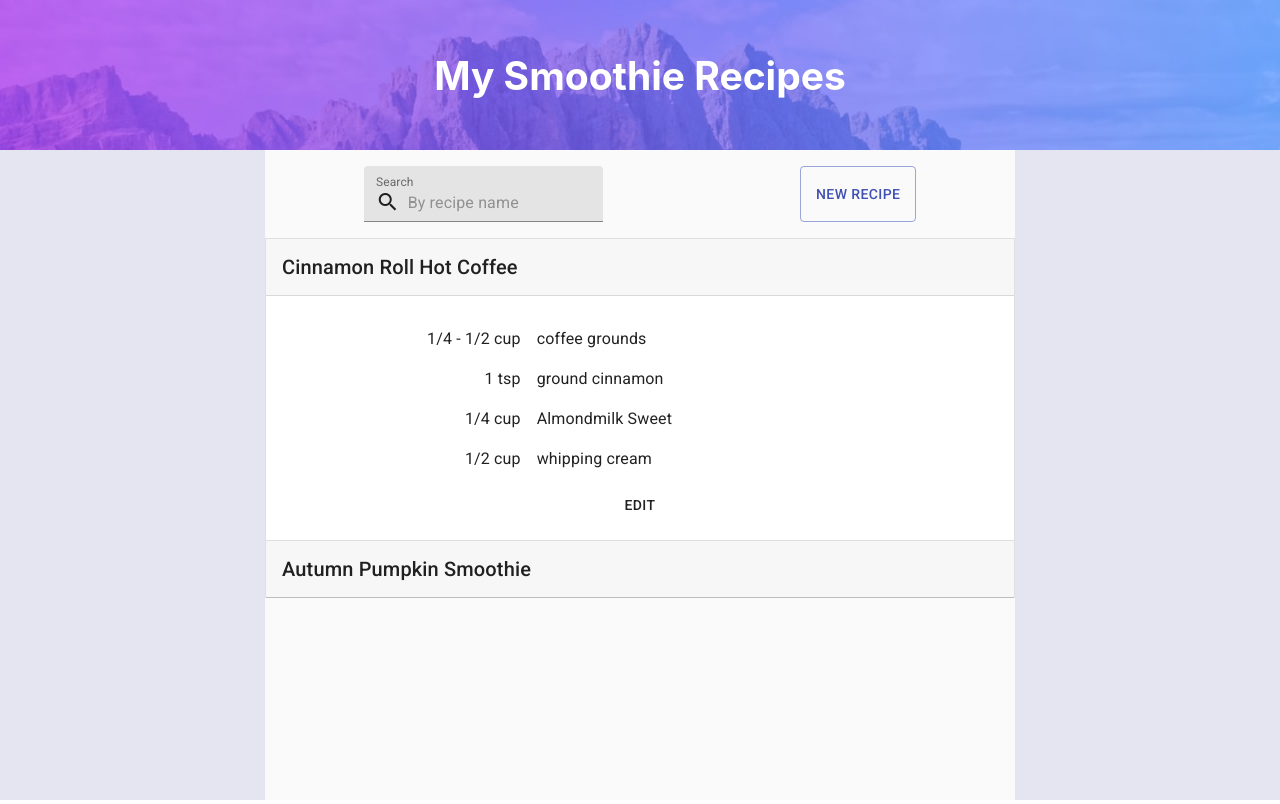
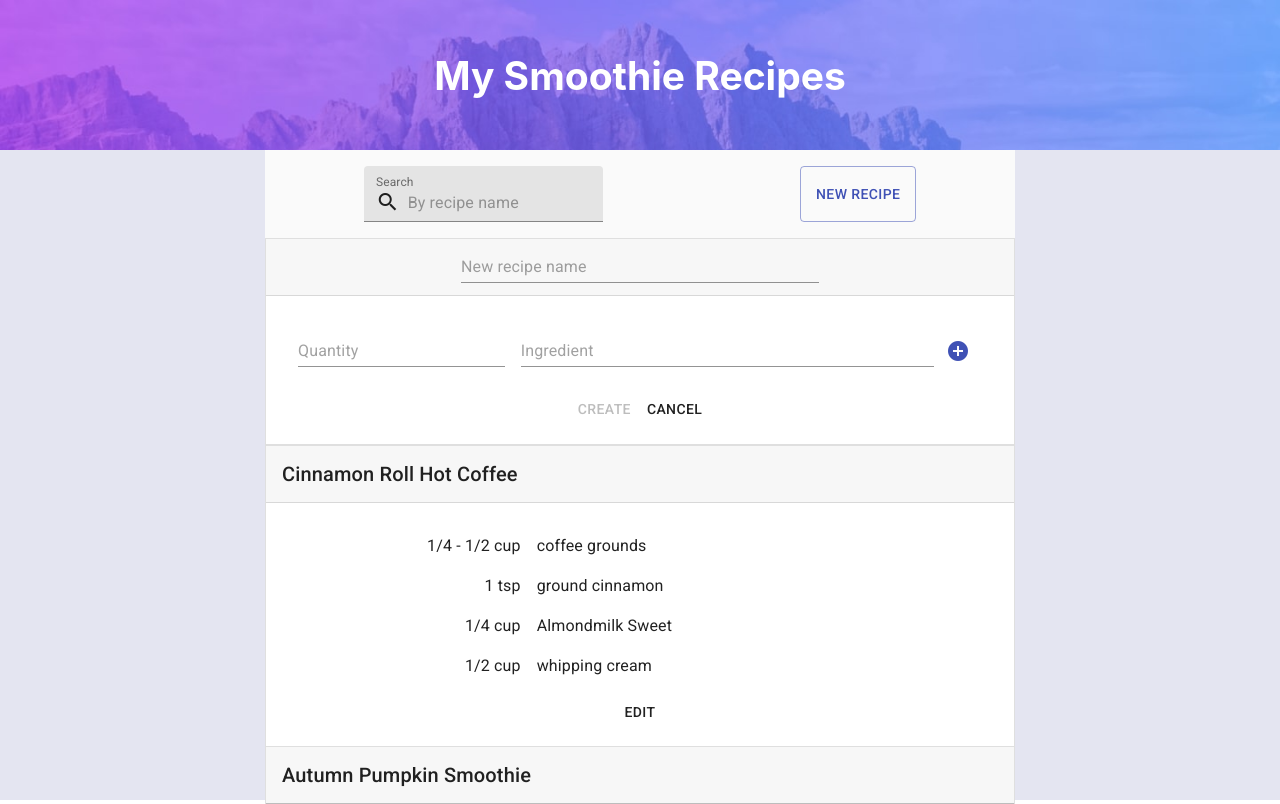
Before and after one commit to JGitHub01/smoothie-recipes-app, a React (Create React App) app: page / in a window 1280 px wide. Both pictures are taken after a click on the button "NEW RECIPE". Built offline with nearby package versions, Linux system fonts and the light colour scheme.

Commit message:
feat: 🎸 create new recipe

```diff
--- a/src/App.tsx
+++ b/src/App.tsx
@@ -9,6 +9,7 @@ import { RecipesList } from "./view/recipes-list/RecipesList";
 
 function App() {
   const [recipes, keyword, search] = useSearch();
+  const [isCreative, setIsCreative] = useState(false);
   useEffect(() => {
     search();
   }, []);
@@ -36,15 +37,25 @@ function App() {
                 search(event.target.value, 300);
               }}
             />
-            <Button variant="outlined" color="primary">
+            <Button
+              variant="outlined"
+              color="primary"
+              onClick={() => {
+                setIsCreative(true);
+              }}
+            >
               New Recipe
             </Button>
           </div>
           <div className="recipes-panel__list">
             <RecipesList
+              isCreative={isCreative}
               recipes={recipes}
               onSave={(status) => {
                 search();
+              }}
+              onCancelCreate={() => {
+                setIsCreative(false);
               }}
             />
           </div>
--- a/src/lib/local-storage-service.ts
+++ b/src/lib/local-storage-service.ts
@@ -12,7 +12,8 @@ export async function getRecipes(
   if (name) {
     return {
       recipes: recipes.filter(
-        (recipe) => recipe.name.search(new RegExp(name, "i")) > -1,
+        (recipe) =>
+          recipe.name && recipe.name.search(new RegExp(name, "i")) > -1,
       ),
     };
   }
--- a/src/lib/mock-server.ts
+++ b/src/lib/mock-server.ts
@@ -38,7 +38,7 @@ function createMirageServer() {
           ? schema.where<"recipe">(
               "recipe",
               (recipe: IRecipe) =>
-                recipe.name.search(new RegExp(name, "i")) > -1,
+                recipe.name && recipe.name.search(new RegExp(name, "i")) > -1,
             )
           : schema.all("recipe");
       });
--- a/src/lib/model.ts
+++ b/src/lib/model.ts
@@ -1,7 +1,7 @@
 export interface IRecipe {
   id: string;
-  name: string;
-  ingredients: IIngredient[];
+  name?: string;
+  ingredients?: IIngredient[];
 }
 
 export interface IIngredient {
--- a/src/view/recipes-list/RecipeCard.tsx
+++ b/src/view/recipes-list/RecipeCard.tsx
@@ -5,6 +5,7 @@ import {
   makeStyles,
   TextField,
   Icon,
+  IconButton,
 } from "@material-ui/core";
 import MuiAccordion from "@material-ui/core/Accordion";
 import MuiAccordionSummary from "@material-ui/core/AccordionSummary";
@@ -63,6 +64,11 @@ const useStyles = makeStyles((theme) => ({
   "ingredients-list": {
     width: "100%",
   },
+  "new-recipe-name": {
+    width: "50%",
+    marginLeft: "auto",
+    marginRight: "auto",
+  },
   ingredient: {
     display: "flex",
     flexDirection: "row",
@@ -79,18 +85,24 @@ const useStyles = makeStyles((theme) => ({
   },
 }));
 
-type RecipeMode = "display" | "edit";
+type RecipeMode = "DISPLAY" | "EDIT" | "CREATE";
 interface IRecipeCardProps {
   recipe: IRecipe;
   mode?: RecipeMode;
   expanded?: boolean;
   onSave?: (recipe: IRecipe) => void;
+  onCancel?: () => void;
 }
 export function RecipeCard(props: IRecipeCardProps) {
   const classes = useStyles();
   const [expanded, setExpanded] = useState(props.expanded);
   const [recipe, setRecipe, mode, editButton, saveButton, cancelButton] =
-    useRecipeModes(props.mode ?? "display", props.recipe, props.onSave);
+    useRecipeModes(
+      props.mode ?? "DISPLAY",
+      props.recipe,
+      props.onSave,
+      props.onCancel,
+    );
   const { name, ingredients } = recipe;
   useEffect(() => {
     setRecipe(props.recipe);
@@ -104,18 +116,31 @@ export function RecipeCard(props: IRecipeCardProps) {
       }}
     >
       <AccordionSummary aria-controls={`${name}-content`} id={`${name}-header`}>
-        <Typography variant="h6">{name}</Typography>
+        {mode === "CREATE" ? (
+          <TextField
+            className={classes["new-recipe-name"]}
+            placeholder="New recipe name"
+            onClick={(e) => {
+              e.stopPropagation();
+            }}
+            onChange={(e) => {
+              setRecipe({ ...recipe, name: e.target.value });
+            }}
+          />
+        ) : (
+          <Typography variant="h6">{name}</Typography>
+        )}
       </AccordionSummary>
       <AccordionDetails>
         <List className={classes["ingredients-list"]}>
-          {mode === "edit" ? (
+          {mode === "EDIT" || mode === "CREATE" ? (
             <ListItem className={classes.ingredient}>
               <IngredientEdit
                 isNew
                 onAdd={(ingredient) => {
                   setRecipe({
                     ...recipe,
-                    ingredients: [ingredient, ...ingredients],
+                    ingredients: [ingredient, ...(ingredients ?? [])],
                   });
                 }}
               />
@@ -123,7 +148,7 @@ export function RecipeCard(props: IRecipeCardProps) {
           ) : undefined}
           {ingredients?.map(({ name, quantity }, ingredientIdx) => (
             <ListItem key={ingredientIdx} className={classes.ingredient}>
-              {mode === "display" ? (
+              {mode === "DISPLAY" ? (
                 <IngredientDisplay name={name} quantity={quantity} />
               ) : (
                 <IngredientEdit
@@ -166,7 +191,7 @@ export function RecipeCard(props: IRecipeCardProps) {
             </ListItem>
           ))}
         </List>
-        {mode === "display" ? (
+        {mode === "DISPLAY" ? (
           editButton
         ) : (
           <div>
@@ -183,10 +208,11 @@ function useRecipeModes(
   initMode: RecipeMode,
   initRecipe: IRecipe,
   onSave?: (recipe: IRecipe) => void,
+  onCancel?: () => void,
 ): [
   recipe: IRecipe,
   setRecipe: (recipe: IRecipe) => void,
-  mode: "display" | "edit",
+  mode: RecipeMode,
   editButton: JSX.Element,
   saveButton: JSX.Element,
   cancelButton: JSX.Element,
@@ -194,7 +220,7 @@ function useRecipeModes(
   const [mode, setMode] = useState<RecipeMode>(initMode);
   const [recipe, setRecipe] = useState<IRecipe>(initRecipe);
   const switchMode = () => {
-    setMode(mode === "display" ? "edit" : "display");
+    setMode(mode === "DISPLAY" ? "EDIT" : "DISPLAY");
   };
   const editButton = (
     <Button
@@ -207,20 +233,25 @@ function useRecipeModes(
   );
   const saveButton = (
     <Button
+      disabled={mode === "CREATE" && (!recipe.name || !recipe.ingredients)}
       onClick={() => {
         switchMode();
         setRecipe(initRecipe);
         onSave && onSave(recipe);
       }}
     >
-      Save
+      {mode === "CREATE" ? "Create" : "Save"}
     </Button>
   );
   const cancelButton = (
     <Button
       onClick={() => {
-        switchMode();
-        setRecipe(initRecipe);
+        if (mode === "CREATE") {
+          onCancel && onCancel();
+        } else {
+          switchMode();
+          setRecipe(initRecipe);
+        }
       }}
     >
       Cancel
@@ -286,24 +317,26 @@ function IngredientEdit({
         }}
       />
       {isNew ? (
-        <Icon
+        <IconButton
           color="primary"
+          aria-label="add"
           onClick={() => {
             setIngredient({ name: "", quantity: "" });
             onAdd && onAdd(ingredient);
           }}
         >
-          add_circle
-        </Icon>
+          <Icon>add_circle</Icon>
+        </IconButton>
       ) : (
-        <Icon
+        <IconButton
           color="primary"
+          aria-label="delete"
           onClick={() => {
             onRemove && onRemove();
           }}
         >
-          delete
-        </Icon>
+          <Icon>delete</Icon>
+        </IconButton>
       )}
     </>
   );
--- a/src/view/recipes-list/RecipesList.tsx
+++ b/src/view/recipes-list/RecipesList.tsx
@@ -1,16 +1,41 @@
+import { NoEncryptionTwoTone } from "@material-ui/icons";
+import { makeStyles } from "@material-ui/styles";
 import { putRecipe } from "../../lib/local-storage-service";
 //import { putRecipe } from "../../lib/api-service";
 import { IRecipe } from "../../lib/model";
 import { RecipeCard } from "./RecipeCard";
 
+const useStyles = makeStyles((theme) => ({
+  "not-creating": {
+    display: "none",
+  },
+}));
 interface RecipesListProps {
   recipes: IRecipe[];
+  isCreative?: boolean;
   onSave?: (status: { success: boolean }) => void;
+  onCancelCreate?: () => void;
 }
-export function RecipesList({ recipes = [], onSave }: RecipesListProps) {
+export function RecipesList({
+  recipes = [],
+  isCreative,
+  onSave,
+  onCancelCreate,
+}: RecipesListProps) {
+  const classes = useStyles();
   const expandedRecipe = recipes.length > 0 ? recipes[0].name : "";
   return (
     <>
+      <div className={isCreative ? "" : classes["not-creating"]}>
+        <RecipeCard
+          mode="CREATE"
+          expanded
+          recipe={{ id: "" }}
+          onCancel={() => {
+            onCancelCreate && onCancelCreate();
+          }}
+        />
+      </div>
       {recipes.map((recipe) => (
         <RecipeCard
           key={recipe.id}
```
